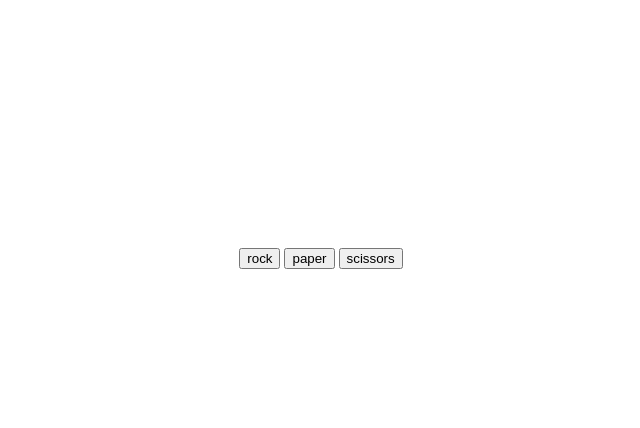
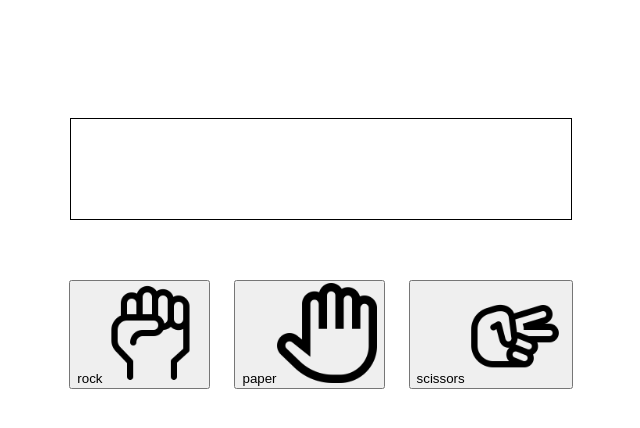
Before and after one commit to Kenny-Sum/Rock_Paper_Scissors_Game, a plain HTML site: page index.html in a window 1280 px wide. Shown: the whole page, without its empty margins (319-959 px from the left). Drawn offline with Linux system fonts and the light colour scheme.

Commit message:
styled user interface including images of rock, paper and scissors.

```diff
--- a/index.html
+++ b/index.html
@@ -8,10 +8,10 @@
 </head>
 <body>
     <div id ="display"></div>
-    <div>
-        <button id ="rockBtn">rock</button>
-        <button id ="paperBtn">paper</button>
-        <button id ="scissorsBtn">scissors</button>
+    <div id = "handsigns">
+        <button id ="rockBtn">rock<img src="/images/rock.png"></button>
+        <button id ="paperBtn">paper<img src="/images/paper.png"></button>
+        <button id ="scissorsBtn">scissors<img src="/images/scissors.png"></button>
     </div>
 <script src="script.js"></script>
 </body>
--- a/style.css
+++ b/style.css
@@ -4,4 +4,20 @@ body {
     justify-content: center;
     align-items: center;
     height: 500px;
+    gap: 50px;
 }
+
+#display {
+    height: 100px;
+    width: 500px;
+    border: 1px solid black;
+    text-align: center;
+}
+
+button{
+    margin: 10px;
+}
+
+img {
+    height: 100px;
+}
```
Also changed, not shown: images/paper.png (added), images/rock.png (added), images/scissors.png (added).
